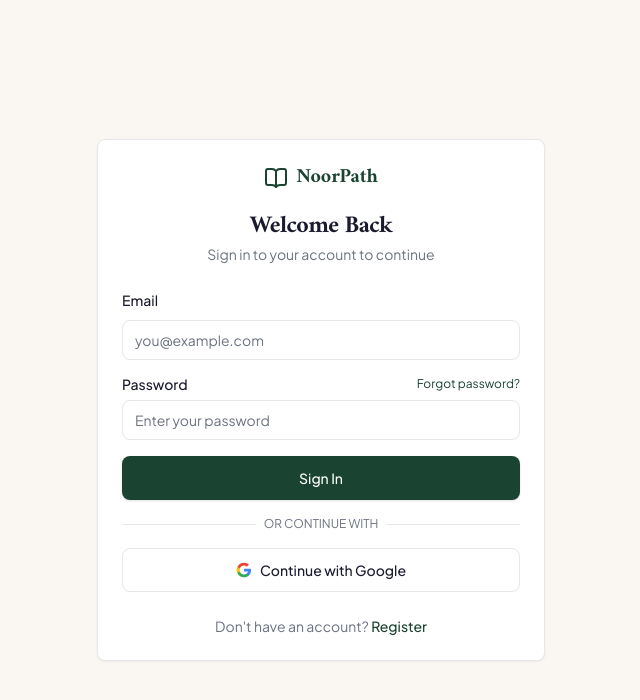
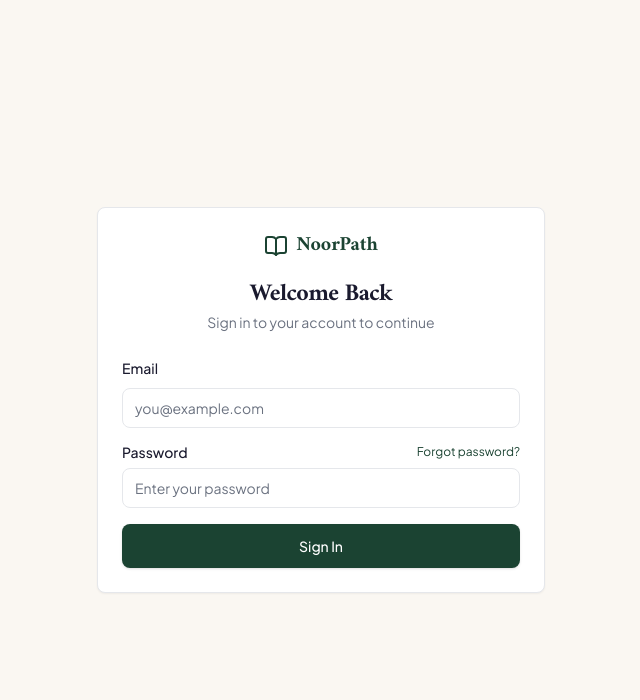
Before and after one commit to Syedawais987/noorpath, a Next.js app: page /login in a window 1280 px wide. Shown: the top 700 px of the page, without its empty margins (319-959 px from the left). Built offline with nearby package versions, Linux system fonts and the light colour scheme; a web font is replaced by a local one.

Commit message:
fix: remove Google login & Register link, fix unused imports & useEffect deps
- Hide Continue with Google and Register link on login page (v2 will re-enable)
- Remove unused Link imports in CTASection and PricingSection
- Wrap fetchStudent in useCallback to fix react-hooks/exhaustive-deps warning

```diff
--- a/app/(admin)/admin/students/[id]/page.tsx
+++ b/app/(admin)/admin/students/[id]/page.tsx
@@ -1,6 +1,6 @@
 "use client";
 
-import { useEffect, useState } from "react";
+import { useEffect, useState, useCallback } from "react";
 import Link from "next/link";
 import { ArrowLeft } from "lucide-react";
 import { CheckCircle, XCircle, Loader2 } from "lucide-react";
@@ -41,16 +41,16 @@ export default function StudentDetailPage({ params }: { params: { id: string } }
   const [rejectMessage, setRejectMessage] = useState("");
   const [showReject, setShowReject] = useState(false);
 
-  function fetchStudent() {
+  const fetchStudent = useCallback(() => {
     fetch(`/api/admin/students/${params.id}`)
       .then((r) => r.ok ? r.json() : null)
       .then((d) => setStudent(d?.student || null))
       .finally(() => setLoading(false));
-  }
+  }, [params.id]);
 
   useEffect(() => {
     fetchStudent();
-  }, [params.id]);
+  }, [fetchStudent]);
 
   async function handleEnrollmentAction(status: "APPROVED" | "REJECTED") {
     if (!student?.enrollmentRequest) return;
--- a/app/(auth)/login/page.tsx
+++ b/app/(auth)/login/page.tsx
@@ -10,13 +10,12 @@ import { BookOpen, Loader2 } from "lucide-react";
 import { Button } from "@/components/ui/button";
 import { Input } from "@/components/ui/input";
 import { Label } from "@/components/ui/label";
-import { Card, CardHeader, CardTitle, CardDescription, CardContent, CardFooter } from "@/components/ui/card";
+import { Card, CardHeader, CardTitle, CardDescription, CardContent } from "@/components/ui/card";
 import { loginSchema, type LoginInput } from "@/lib/validations/auth";
 
 export default function LoginPage() {
   const router = useRouter();
   const [error, setError] = useState("");
-  const [isGoogleLoading, setIsGoogleLoading] = useState(false);
 
   const {
     register,
@@ -41,18 +40,12 @@ export default function LoginPage() {
       return;
     }
 
-    // Fetch session to determine role-based redirect
     const sessionRes = await fetch("/api/auth/session");
     const session = await sessionRes.json();
     const isTeacher = session?.user?.role === "TEACHER";
 
     router.push(isTeacher ? "/admin" : "/dashboard");
     router.refresh();
-  }
-
-  async function handleGoogleSignIn() {
-    setIsGoogleLoading(true);
-    await signIn("google", { callbackUrl: "/dashboard" });
   }
 
   return (
@@ -118,56 +111,7 @@ export default function LoginPage() {
               Sign In
             </Button>
           </form>
-
-          <div className="relative">
-            <div className="absolute inset-0 flex items-center">
-              <div className="w-full border-t border-border" />
-            </div>
-            <div className="relative flex justify-center text-xs uppercase">
-              <span className="bg-surface px-2 text-muted">Or continue with</span>
-            </div>
-          </div>
-
-          <Button
-            variant="outline"
-            className="w-full min-h-[44px]"
-            onClick={handleGoogleSignIn}
-            disabled={isGoogleLoading}
-          >
-            {isGoogleLoading ? (
-              <Loader2 className="mr-2 h-4 w-4 animate-spin" />
-            ) : (
-              <svg className="mr-2 h-4 w-4" viewBox="0 0 24 24">
-                <path
-                  d="M22.56 12.25c0-.78-.07-1.53-.2-2.25H12v4.26h5.92a5.06 5.06 0 0 1-2.2 3.32v2.77h3.57c2.08-1.92 3.28-4.74 3.28-8.1z"
-                  fill="#4285F4"
-                />
-                <path
-                  d="M12 23c2.97 0 5.46-.98 7.28-2.66l-3.57-2.77c-.98.66-2.23 1.06-3.71 1.06-2.86 0-5.29-1.93-6.16-4.53H2.18v2.84C3.99 20.53 7.7 23 12 23z"
-                  fill="#34A853"
-                />
-                <path
-                  d="M5.84 14.09c-.22-.66-.35-1.36-.35-2.09s.13-1.43.35-2.09V7.07H2.18C1.43 8.55 1 10.22 1 12s.43 3.45 1.18 4.93l2.85-2.22.81-.62z"
-                  fill="#FBBC05"
-                />
-                <path
-                  d="M12 5.38c1.62 0 3.06.56 4.21 1.64l3.15-3.15C17.45 2.09 14.97 1 12 1 7.7 1 3.99 3.47 2.18 7.07l3.66 2.84c.87-2.6 3.3-4.53 6.16-4.53z"
-                  fill="#EA4335"
-                />
-              </svg>
-            )}
-            Continue with Google
-          </Button>
         </CardContent>
-
-        <CardFooter className="justify-center">
-          <p className="text-sm text-muted">
-            Don&apos;t have an account?{" "}
-            <Link href="/register" className="font-medium text-primary hover:underline">
-              Register
-            </Link>
-          </p>
-        </CardFooter>
       </Card>
     </div>
   );
--- a/components/sections/CTASection.tsx
+++ b/components/sections/CTASection.tsx
@@ -1,6 +1,5 @@
 "use client";
 
-import Link from "next/link";
 import { motion } from "framer-motion";
 import { ArrowRight } from "lucide-react";
 import { Button } from "@/components/ui/button";
--- a/components/sections/PricingSection.tsx
+++ b/components/sections/PricingSection.tsx
@@ -1,6 +1,5 @@
 "use client";
 
-import Link from "next/link";
 import { motion } from "framer-motion";
 import { Check } from "lucide-react";
 import { Button } from "@/components/ui/button";
```
